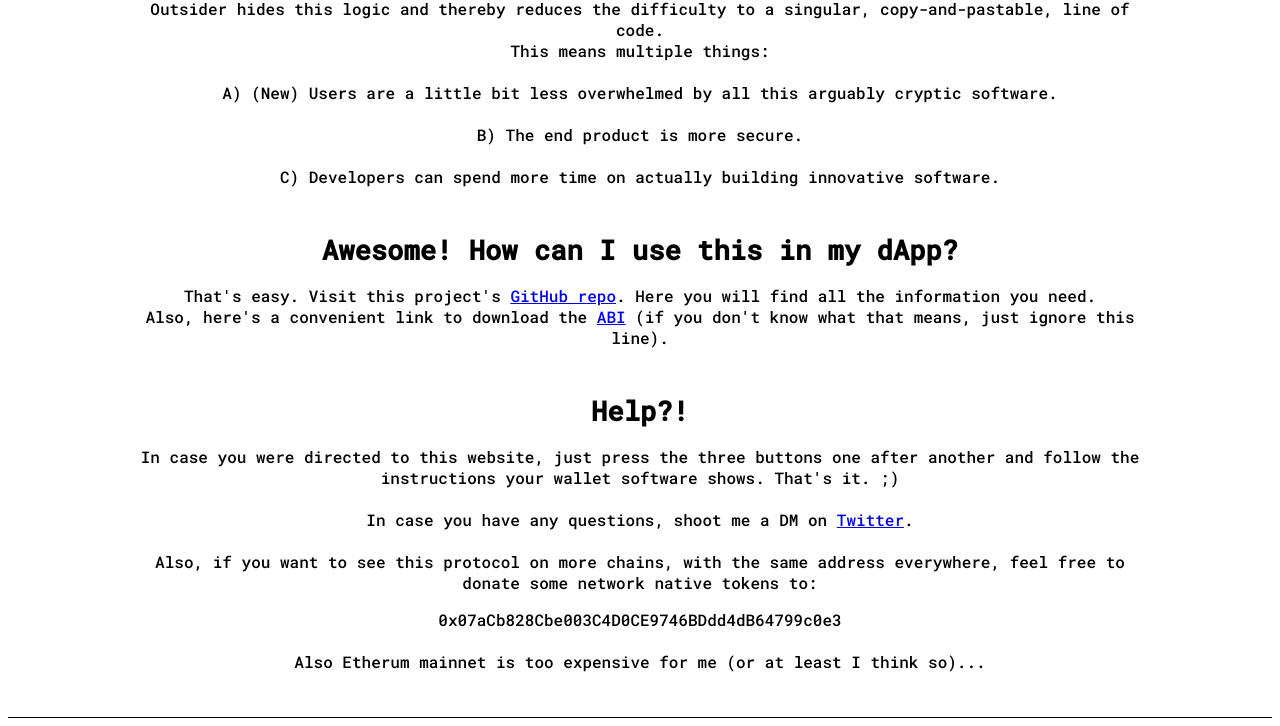
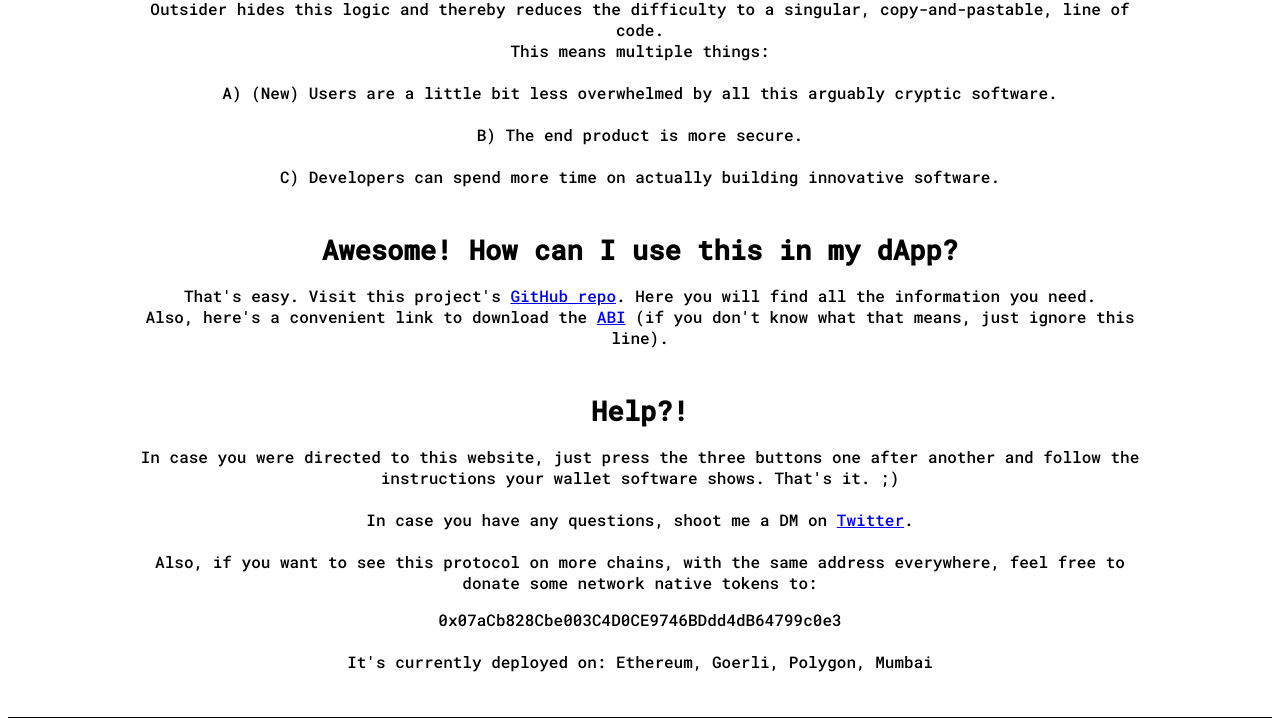
Before and after one commit to SirSupersecret/outsider, a website: page src/index.html in a window 1280 px wide. Shown: the part 1317-2043 px from the top of the page. Drawn offline with Linux system fonts and the light colour scheme.

Commit message:
deploy to mainnet

```diff
--- a/src/index.html
+++ b/src/index.html
@@ -122,7 +122,7 @@
                     0x07aCb828Cbe003C4D0CE9746BDdd4dB64799c0e3
                 </div>
                 <br>
-                Also Etherum mainnet is too expensive for me (or at least I think so)...
+                It's currently deployed on: Ethereum, Goerli, Polygon, Mumbai
             </p>
         </div>
     </div>
```
Also changed, not shown: README.md.
